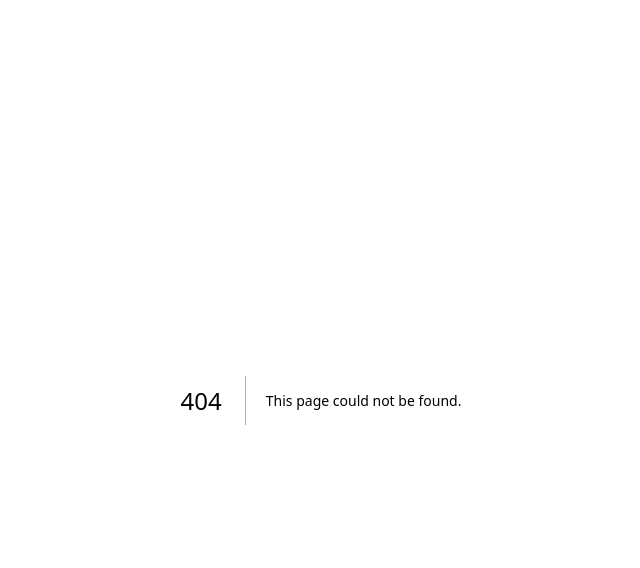
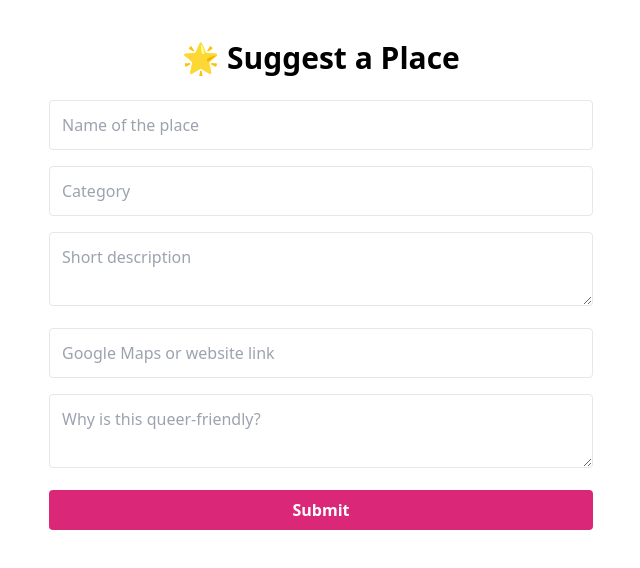
Before and after one commit to bkohlhepp10/lgbtq-madison, a Next.js app: page /suggest in a window 1280 px wide. Before the commit this address had no page. Shown: the top 568 px of the page, without its empty margins (319-959 px from the left). Built offline with nearby package versions, Linux system fonts and the light colour scheme.

Commit message:
hopefully this works with the suggestions

```diff
--- a/pages/index.tsx
+++ b/pages/index.tsx
@@ -1,5 +1,6 @@
 import React, { useState } from "react";
 import Head from "next/head";
+import { default as Link } from "next/link";
 
 const PLACES = [
   {
@@ -165,6 +166,14 @@ export default function Home() {
         <title>The Pride Guide</title>
       </Head>
       <main className="p-4 space-y-6 max-w-5xl mx-auto font-sans">
+        <nav className="flex justify-center flex-wrap gap-4 text-sm text-pink-600 font-medium mb-6">
+          <Link href="/">Places</Link>
+          <Link href="/resources">Resources</Link>
+          <Link href="/coming-out">Coming Out Help</Link>
+          <Link href="/safe-map">Safe Space Map</Link>
+          <Link href="/suggest">Suggest a Place</Link>
+        </nav>
+
         <h1 className="text-4xl font-extrabold text-center space-x-1">
           <span className="text-red-500">T</span>
           <span className="text-orange-400">h</span>
--- /dev/null
+++ b/pages/suggest.tsx
@@ -0,0 +1,50 @@
+import { useState } from "react";
+import Head from "next/head";
+
+export default function Suggest() {
+  const [form, setForm] = useState({
+    name: "",
+    category: "",
+    description: "",
+    link: "",
+    reason: "",
+  });
+  const [submitted, setSubmitted] = useState(false);
+
+  const handleChange = (e: any) =>
+    setForm({ ...form, [e.target.name]: e.target.value });
+
+  const handleSubmit = async (e: any) => {
+    e.preventDefault();
+    await fetch("https://sheetdb.io/api/v1/hxnput4tudoi8", {
+      method: "POST",
+      headers: { "Content-Type": "application/json" },
+      body: JSON.stringify({ data: form }),
+    });
+    setSubmitted(true);
+    setForm({ name: "", category: "", description: "", link: "", reason: "" });
+  };
+
+  return (
+    <>
+      <Head><title>Suggest a Place – Pride Guide</title></Head>
+      <main className="max-w-xl mx-auto px-4 py-10">
+        <h1 className="text-3xl font-bold text-center mb-6">🌟 Suggest a Place</h1>
+        {submitted ? (
+          <p className="text-center text-green-600 font-medium">
+            Thank you! Your suggestion was sent.
+          </p>
+        ) : (
+          <form onSubmit={handleSubmit} className="space-y-4">
+            <input name="name" placeholder="Name of the place" value={form.name} onChange={handleChange} required className="w-full p-3 border rounded" />
+            <input name="category" placeholder="Category" value={form.category} onChange={handleChange} required className="w-full p-3 border rounded" />
+            <textarea name="description" placeholder="Short description" value={form.description} onChange={handleChange} required className="w-full p-3 border rounded" />
+            <input name="link" placeholder="Google Maps or website link" value={form.link} onChange={handleChange} className="w-full p-3 border rounded" />
+            <textarea name="reason" placeholder="Why is this queer-friendly?" value={form.reason} onChange={handleChange} required className="w-full p-3 border rounded" />
+            <button type="submit" className="w-full bg-pink-600 hover:bg-pink-700 text-white font-semibold py-2 rounded">Submit</button>
+          </form>
+        )}
+      </main>
+    </>
+  );
+}
```
